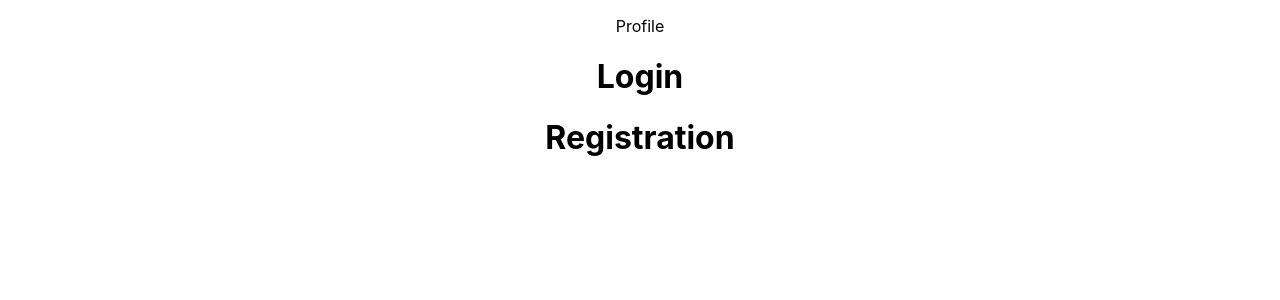
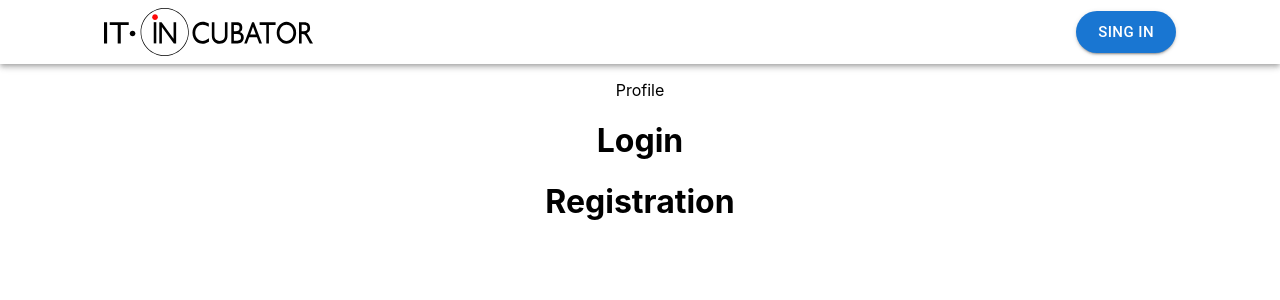
Before and after one commit to sheper96/cards-nya-front, a React (Create React App) app: page / in a window 1280 px wide. Shown: the top 300 px of the page. Built offline with nearby package versions, Linux system fonts and the light colour scheme.

Commit message:
add Header

```diff
--- a/src/app/App.tsx
+++ b/src/app/App.tsx
@@ -2,12 +2,14 @@ import React from 'react';
 import Login from '../features/Login/Login';
 import Profile from '../features/Profile/Profile';
 import Registration from '../features/Registration/Registration';
-import logo from '../logo.svg';
 import './App.css';
+import Header from "../common/components/Header/Header";
+
 
 function App() {
     return (
         <div className="App">
+            <Header/>
             <Profile/>
             <Login/>
             <Registration/>
--- a/src/assets/assets.ts
+++ /dev/null
@@ -1,4 +0,0 @@
-
-
-
-export const a = 1
--- /dev/null
+++ b/src/common/components/Header/Header.module.css
@@ -0,0 +1,9 @@
+.logo{
+    width: 209px;
+    height: 48px;
+}
+.box{
+    display: flex;
+    align-items: center;
+    justify-content: space-between;
+}
--- /dev/null
+++ b/src/common/components/Header/Header.tsx
@@ -0,0 +1,27 @@
+import React from 'react';
+
+
+import {Box} from "@mui/material";
+import AppBar from '@mui/material/AppBar';
+import Toolbar from '@mui/material/Toolbar';
+import Button from '@mui/material/Button';
+
+import s from './Header.module.css'
+import logo from '../../../assets/images/logo.svg'
+
+
+
+const Header = () => {
+    return (
+        <AppBar color="inherit" position="static">
+            <Toolbar>
+                <Box className={s.box} px={10} width="100%">
+                    <img src={logo} alt="logo"/>
+                    <Button variant="contained" size="large" color="primary" sx={{ borderRadius: 7.5 }}>Sing in</Button>
+                </Box>
+            </Toolbar>
+        </AppBar>
+    );
+};
+
+export default Header;
--- a/src/common/types/types.ts
+++ b/src/common/types/types.ts
@@ -1 +1 @@
-export const a = 1
+export const a = 0;
--- a/src/features/Profile/Profile.tsx
+++ b/src/features/Profile/Profile.tsx
@@ -1,8 +1,6 @@
 import { connect } from "react-redux"
 
 const Profile=(props:any)=> {
-    debugger
-
         return(
             <div>
                 <p>{props.profile}</p>
--- a/src/index.tsx
+++ b/src/index.tsx
@@ -12,7 +12,7 @@ const root = ReactDOM.createRoot(
 root.render(
   <React.StrictMode>
       <Provider store={store}>
-    <App />
+            <App />
       </Provider>
   </React.StrictMode>
 );
```
Also changed, not shown: src/assets/images/logo.svg (added).
